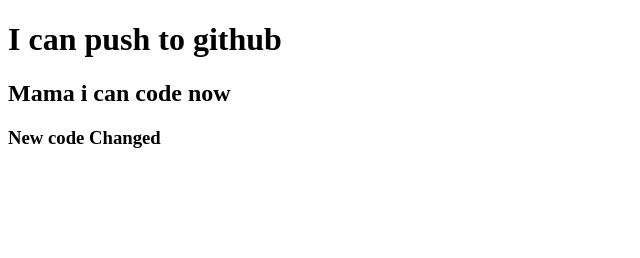
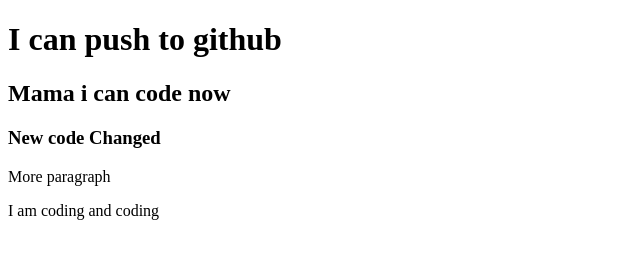
Before and after one commit to MeherNi/my-second-repo, a plain HTML site: page index.html in a window 1280 px wide. Shown: the whole page, without its empty margins (0-640 px from the left). Drawn offline with Linux system fonts and the light colour scheme.

Commit message:
styles added

```diff
--- a/index.html
+++ b/index.html
@@ -10,5 +10,7 @@
     <h1>I can push to github</h1>
     <h2>Mama i can code now</h2>
     <h3>New code Changed</h3>
+    <p>More paragraph</p>
+    <p>I am coding and coding</p>
 </body>
 </html>
--- /dev/null
+++ b/style.css
@@ -0,0 +1,3 @@
+p{
+    color: red;
+}
```
